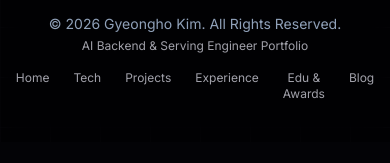
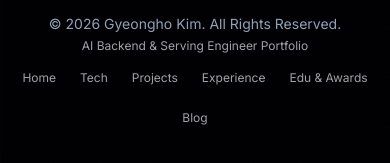
Before and after one commit to vwaiolet/info-vwaiolet, a React (Vite) app: page / in a window 390 px wide. Shown: the part 9023-9186 px from the top of the page. Before the commit the page ends 9165 px from the top, so only its background shows below. Built offline with nearby package versions, Linux system fonts and the light colour scheme.

Commit message:
푸터를 공통 컴포넌트로 분리

```diff
--- a/src/App.tsx
+++ b/src/App.tsx
@@ -22,6 +22,7 @@ function App() {
       <Navbar />
 
       {isBlogIndex ? <BlogList /> : blogSlug ? <BlogPost slug={blogSlug} /> : <PortfolioHome />}
+      <SiteFooter />
     </div>
   )
 }
@@ -49,13 +50,19 @@ function PortfolioHome() {
         <CertificatesAndAwards />
       </section>
 
+    </main>
+  )
+}
+
+function SiteFooter() {
+  return (
     <footer className="border-t border-primary/10 py-10 bg-black/40 backdrop-blur-md relative z-10">
       <div className="container mx-auto max-w-6xl px-4 md:px-8 flex flex-col md:flex-row justify-between items-center gap-4 text-center md:text-left">
         <div className="text-sm text-slate-400">
           <p>© {new Date().getFullYear()} Gyeongho Kim. All Rights Reserved.</p>
           <p className="text-xs text-muted-foreground mt-1">AI Backend & Serving Engineer Portfolio</p>
         </div>
-          <div className="text-xs text-muted-foreground flex gap-6">
+        <div className="text-xs text-muted-foreground flex flex-wrap justify-center gap-6 md:justify-start">
           <a href="/#home" className="hover:text-primary transition-colors">Home</a>
           <a href="/#tech-stack" className="hover:text-primary transition-colors">Tech</a>
           <a href="/#projects" className="hover:text-primary transition-colors">Projects</a>
@@ -65,7 +72,6 @@ function PortfolioHome() {
         </div>
       </div>
     </footer>
-    </main>
   )
 }
 
```
Lines whose indentation alone changed are shown as unchanged.
